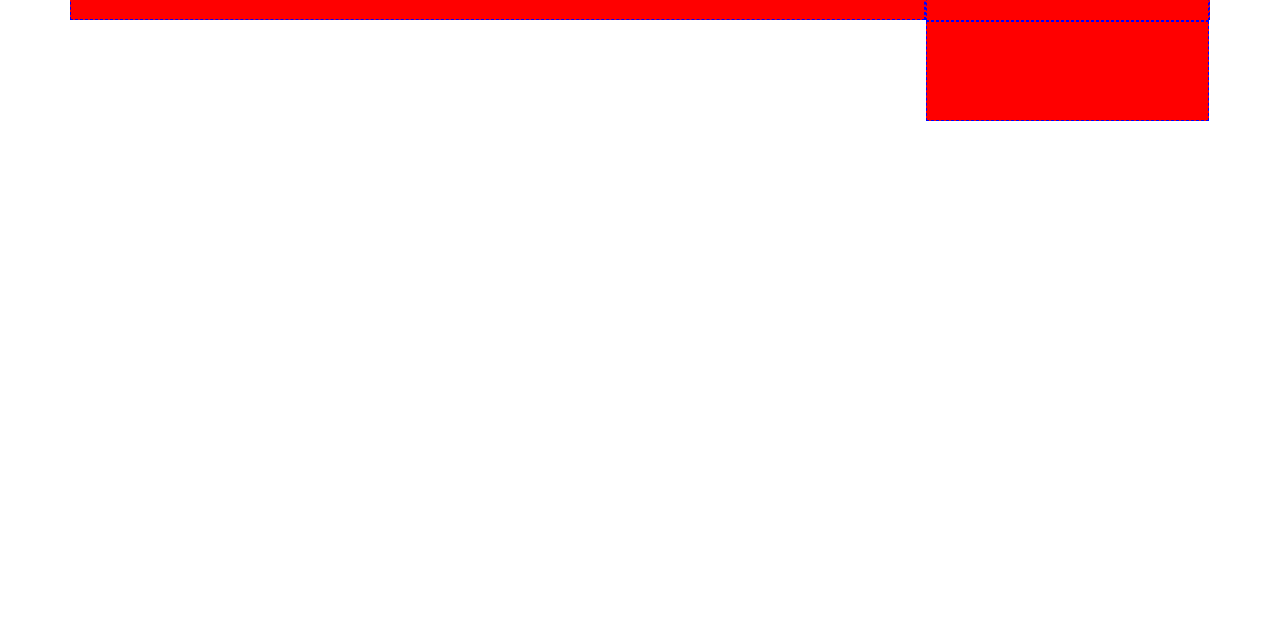
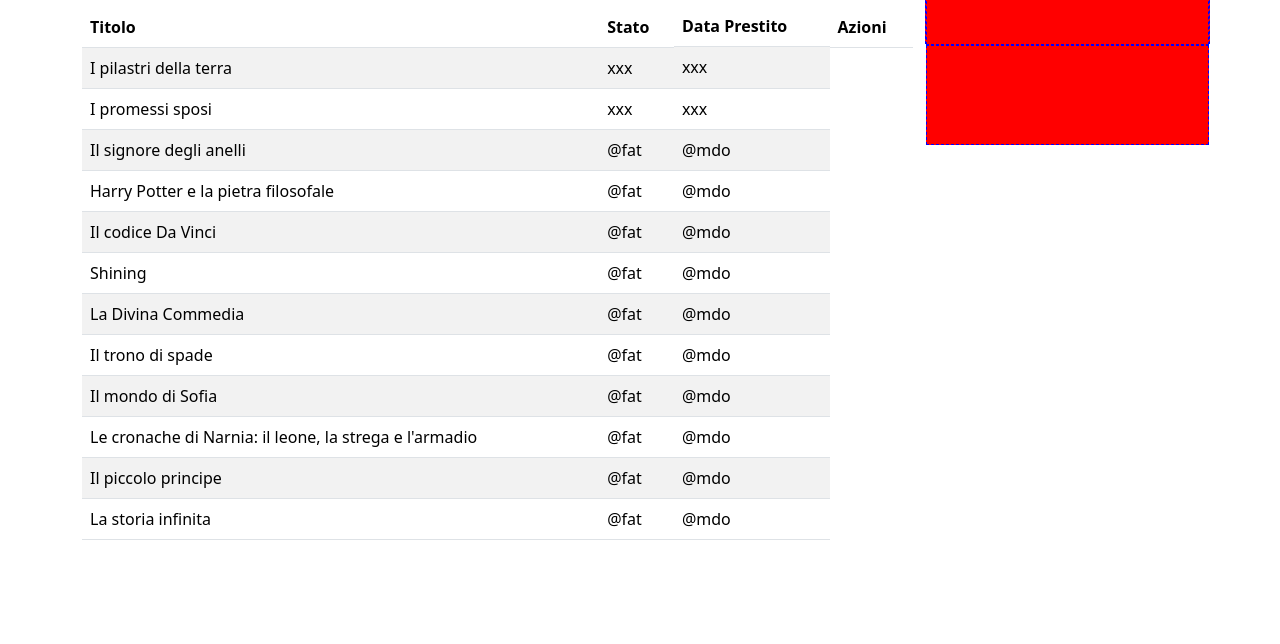
Before and after one commit to jacopolegovini/html-css-bootstrap-dashboard, a plain HTML site: page index.html in a window 1280 px wide. Shown: the part 156-800 px from the top of the page. Drawn offline with nearby package versions, Linux system fonts and the light colour scheme.

Commit message:
table layout completed

```diff
--- a/index.html
+++ b/index.html
@@ -45,9 +45,102 @@
           </nav>
     </header>
     <main>
-        <div class="container">
+        <div class="container mt-4">
             <div class="row">
-                <div class="col-12 col-lg-9 box"></div>
+                <div class="col-12 col-lg-9">
+                  <div class="title-catalog row justify-content-between mb-3">
+                    <div class="col-auto">
+                      <h2>Catalogo Libri</h2>
+                    </div>
+                    <div class="col-auto">
+                      <div class="button">Aggiungi Libro</div>
+                    </div>
+                  </div>
+                  <table class="table table-striped">
+                    <thead>
+                      <tr>
+                        <th scope="col">Titolo</th>
+                        <th scope="col">Stato</th>
+                        <th scope="col" class="d-none d-md-block">Data Prestito</th>
+                        <th scope="col">Azioni</th>
+                      </tr>
+                    </thead>
+                    <tbody>
+                      <tr>
+                        <td>I pilastri della terra</td>
+                        <td>-</td>
+                        <td>xxx</td>
+                        <td>xxx</td>
+                      </tr>
+                      <tr>
+                        <td>I promessi sposi</td>
+                        <td>-</td>
+                        <td>xxx</td>
+                        <td>xxx</td>
+                      </tr>
+                      <tr>
+                        <td>Il signore degli anelli</td>
+                        <td>@18/10/2023</td>
+                        <td>@fat</td>
+                        <td>@mdo</td>
+                      </tr>
+                      <tr>
+                        <td>Harry Potter e la pietra filosofale</td>
+                        <td>-</td>
+                        <td>@fat</td>
+                        <td>@mdo</td>
+                      </tr>
+                      <tr>
+                        <td>Il codice Da Vinci</td>
+                        <td>-</td>
+                        <td>@fat</td>
+                        <td>@mdo</td>
+                      </tr>
+                      <tr>
+                        <td>Shining</td>
+                        <td>-</td>
+                        <td>@fat</td>
+                        <td>@mdo</td>
+                      </tr>
+                      <tr>
+                        <td>La Divina Commedia</td>
+                        <td>21/09/2023</td>
+                        <td>@fat</td>
+                        <td>@mdo</td>
+                      </tr>
+                      <tr>
+                        <td>Il trono di spade</td>
+                        <td>-</td>
+                        <td>@fat</td>
+                        <td>@mdo</td>
+                      </tr>
+                      <tr>
+                        <td>Il mondo di Sofia</td>
+                        <td>-</td>
+                        <td>@fat</td>
+                        <td>@mdo</td>
+                      </tr>
+                      <tr>
+                        <td>Le cronache di Narnia: il leone, la strega e l'armadio</td>
+                        <td>25/07/2023</td>
+                        <td>@fat</td>
+                        <td>@mdo</td>
+                      </tr>
+                      <tr>
+                        <td>Il piccolo principe</td>
+                        <td>-</td>
+                        <td>@fat</td>
+                        <td>@mdo</td>
+                      </tr>
+                      <tr>
+                        <td>La storia infinita</td>
+                        <td>-</td>
+                        <td>@fat</td>
+                        <td>@mdo</td>
+                      </tr>
+                    </tbody>
+                  </table>
+                </div>
                 <div class="col-12 col-lg-3 box">
                   <div class="row row-cols-1">
                     <div class="col box"></div>
--- a/style.css
+++ b/style.css
@@ -29,3 +29,7 @@ nav .input-bg-color {
     background-color: red;
     border: 1px dashed blue
 }
+
+td:nth-child(2) {
+    display: none;
+}
```
